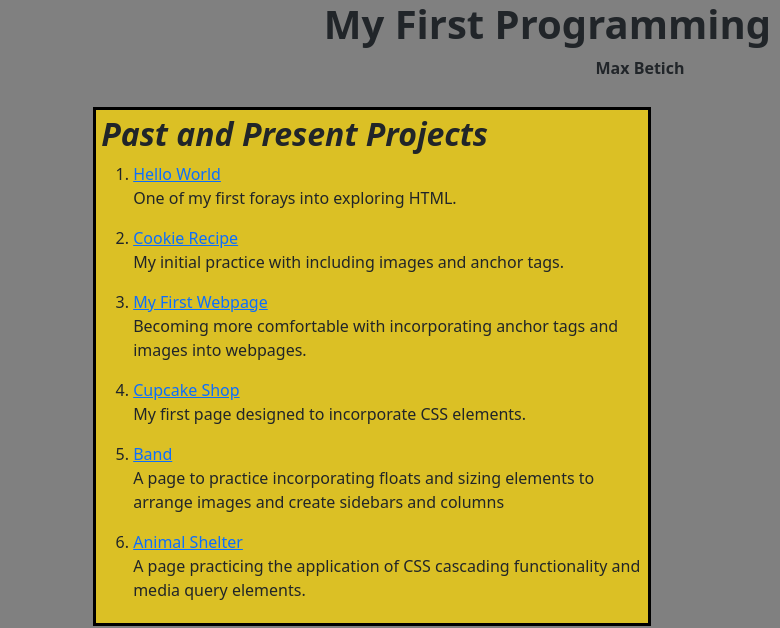
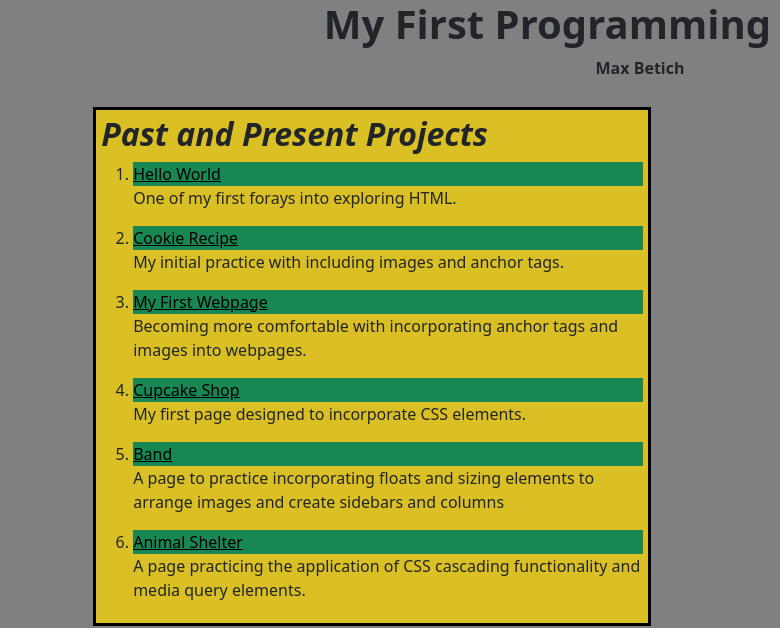
Before and after one commit to MaxBetich/portfolio-landing-page, a plain HTML site: page index.html in a window 1280 px wide. Shown: the top 628 px of the page, 0-780 px from the left. Drawn offline with Linux system fonts and the light colour scheme.

Commit message:
wip add additional bootstrap elements

```diff
--- a/css/styles.css
+++ b/css/styles.css
@@ -11,6 +11,10 @@
 
 h1 {
   text-align: center;
+}
+
+a {
+  color: black;
 }
 
 @media screen and (min-width: 768px) {
--- a/index.html
+++ b/index.html
@@ -15,17 +15,17 @@
     <div class="box1">
       <h2><span class="section">Past and Present Projects</span></h2>
       <ol>
-        <li><a href="https://github.com/MaxBetich/hello-world">Hello World</a></li>
+        <li class="bg-success"><a href="https://github.com/MaxBetich/hello-world">Hello World</a></li>
         <p>One of my first forays into exploring HTML.</p>
-        <li><a href="https://github.com/MaxBetich/cookie-recipe">Cookie Recipe</a></li>
+        <li class="bg-success"><a href="https://github.com/MaxBetich/cookie-recipe">Cookie Recipe</a></li>
         <p>My initial practice with including images and anchor tags.</p>
-        <li><a href="https://github.com/MaxBetich/my-first-webpage">My First Webpage</a></li>
+        <li class="bg-success"><a href="https://github.com/MaxBetich/my-first-webpage">My First Webpage</a></li>
         <p>Becoming more comfortable with incorporating anchor tags and images into webpages.</p>
-        <li><a href="https://github.com/MaxBetich/cupcake-shop">Cupcake Shop</a></li>
+        <li class="bg-success"><a href="https://github.com/MaxBetich/cupcake-shop">Cupcake Shop</a></li>
         <p>My first page designed to incorporate CSS elements.</p>
-        <li><a href="https://github.com/MaxBetich/band-page">Band</a></li>
+        <li class="bg-success"><a href="https://github.com/MaxBetich/band-page">Band</a></li>
         <p>A page to practice incorporating floats and sizing elements to arrange images and create sidebars and columns</p>
-        <li><a href="https://github.com/MaxBetich/animal-shelter">Animal Shelter</a></li>
+        <li class="bg-success"><a href="https://github.com/MaxBetich/animal-shelter">Animal Shelter</a></li>
         <p>A page practicing the application of CSS cascading functionality and media query elements.</p>
       </ol>
     </div>
```
